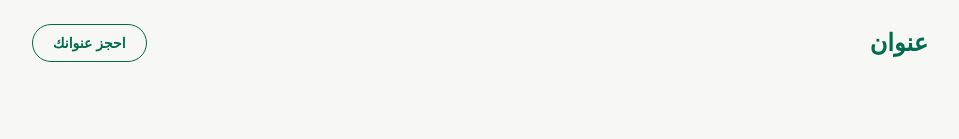
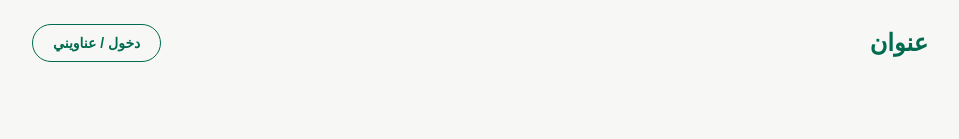
Before and after one commit to hammamghamdi/onwan, a Next.js app: page / in a window 1280 px wide. Shown: the top 139 px of the page, without its empty margins (160-1119 px from the left). Built offline with nearby package versions, Linux system fonts and the light colour scheme; no server answers.

Commit message:
update homepage account entry link

```diff
--- a/app/page.tsx
+++ b/app/page.tsx
@@ -1,10 +1,12 @@
 "use client";
 
 import Link from "next/link";
-import { useEffect } from "react";
+import { useEffect, useState } from "react";
 import { supabase } from "@/lib/supabase";
 
 export default function Home() {
+  const [isAuthenticated, setIsAuthenticated] = useState(false);
+
   useEffect(() => {
     const trackHomepageVisit = async () => {
       const storageKey = "onwan_homepage_visitor_id";
@@ -20,7 +22,22 @@ export default function Home() {
       }
     };
 
+    const checkAuth = async () => {
+      const {
+        data: { user },
+        error,
+      } = await supabase.auth.getUser();
+
+      if (error) {
+        console.log(error);
+        return;
+      }
+
+      setIsAuthenticated(Boolean(user));
+    };
+
     trackHomepageVisit();
+    checkAuth();
   }, []);
 
   return (
@@ -30,10 +47,10 @@ export default function Home() {
           <div className="text-2xl font-bold text-[#006b4f]">عنوان</div>
 
           <Link
-            href="/register"
+            href={isAuthenticated ? "/addresses" : "/login"}
             className="rounded-full border border-[#006b4f] px-5 py-2 text-sm font-semibold text-[#006b4f]"
           >
-            احجز عنوانك
+            {isAuthenticated ? "عناويني" : "دخول / عناويني"}
           </Link>
         </nav>
 
```
